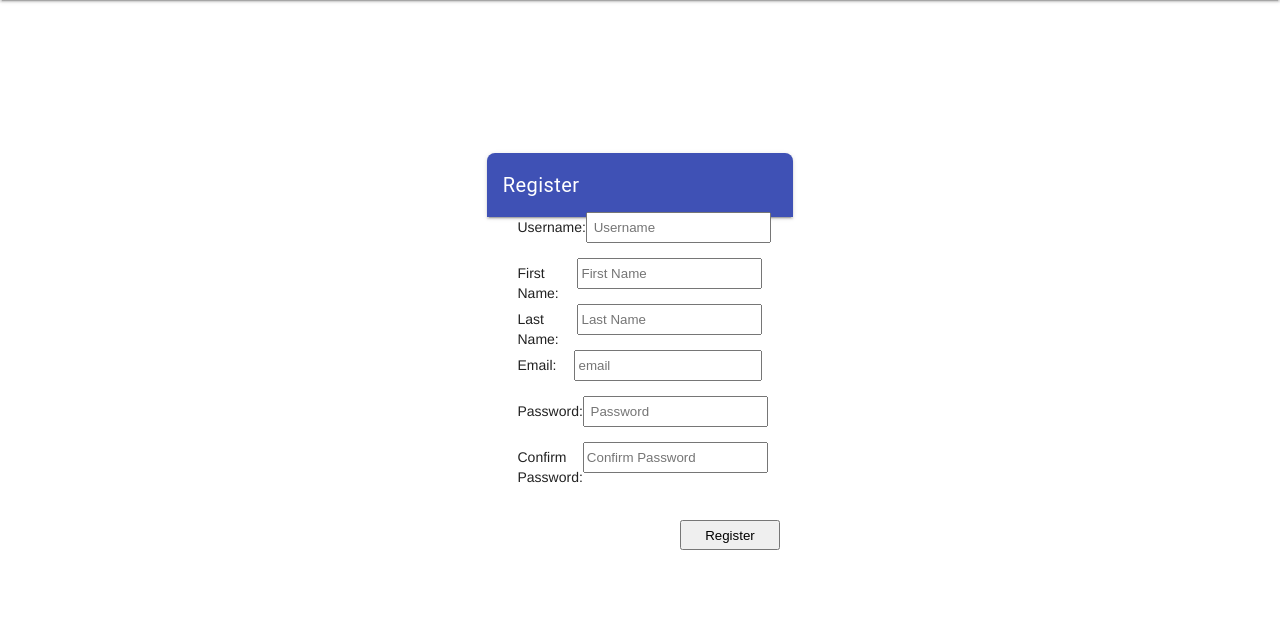
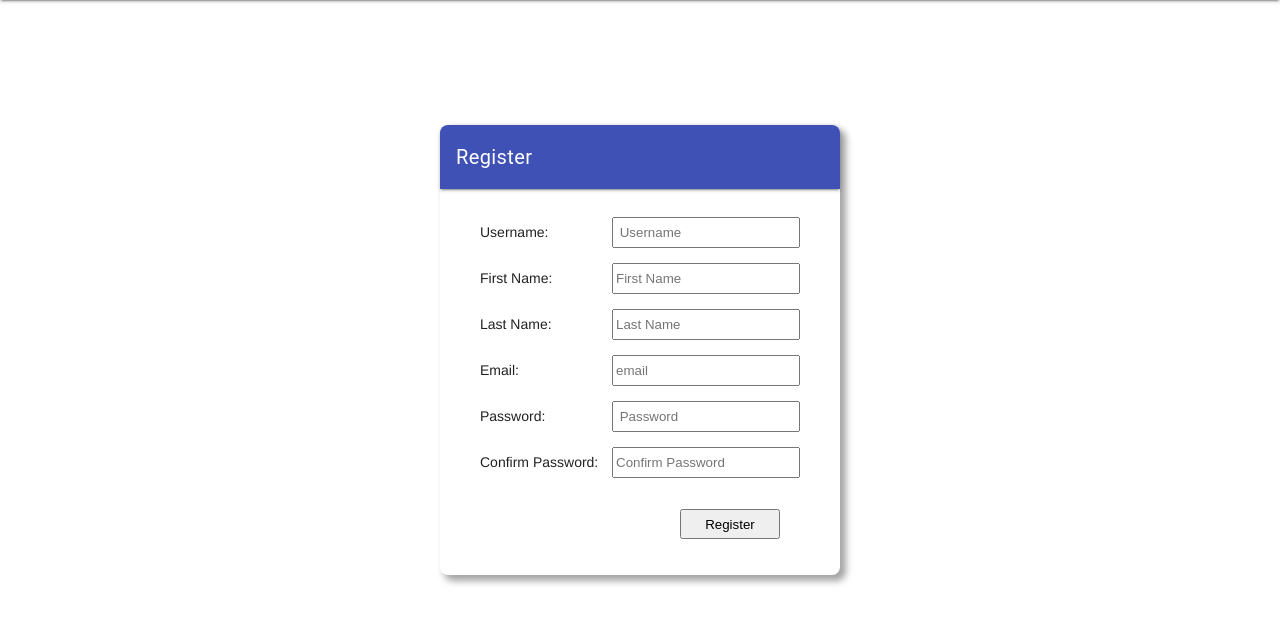
Before and after one commit to BastiEbel/join-backend, a Django app: page /register/ in a window 1280 px wide. Shown: the part 64-688 px from the top of the page. Run offline with Django 4.2, Linux system fonts and the light colour scheme; some libraries are stand-ins or nearby versions.

Commit message:
Style changes

```diff
--- a/join_backend_app/settings.py
+++ b/join_backend_app/settings.py
@@ -121,7 +121,6 @@ STATIC_URL = '/static/'
 STATICFILES_DIRS = [
     BASE_DIR / "static",
 ]
-STATIC_ROOT = 'static'
 
 # Default primary key field type
 # https://docs.djangoproject.com/en/4.0/ref/settings/#default-auto-field
--- a/joinboard/templates/auth/register.html
+++ b/joinboard/templates/auth/register.html
@@ -18,12 +18,12 @@
             <div class="register-field">Email: <input name="email" type="email" id="eMail" placeholder="email"></div>
             <div class="register-field">Password: <input name="password" type="password" placeholder=" Password"></div>
             <div class="register-field">Confirm Password: <input name="confirm_password" type="password" placeholder="Confirm Password"></div>
-            <div class="login-container"><button>Register</button></div>
             {% if wrongPassword %}
             <p>Please write the same password.</p>
             {% endif %} {% if wrongUsername %}
             <p>Username already exists.</p>
             {% endif %}
+            <div class="login-container"><button>Register</button></div>
         </div>
     </div>
 </form>
--- a/static/css/style.css
+++ b/static/css/style.css
@@ -64,7 +64,7 @@ input {
 }
 
 button {
-    margin-top: 32px;
+    margin-top: 16px;
     margin-bottom: 32px;
     width: 100px;
     height: 30px;
@@ -72,7 +72,7 @@ button {
 
 .login-field {
     margin-top: 30px;
-    height: 300px;
+    height: 350px;
     display: flex;
     justify-content: center;
     align-items: center;
@@ -99,6 +99,13 @@ a:hover {
     color: black;
 }
 
+.container {
+    width: 400px !important;
+    height: 450px !important;
+    box-shadow: 5px 5px 7px 1px rgba(0, 0, 0, 0.36) !important;
+    border-radius: 8px !important;
+}
+
 .container-register {
     height: 80px;
     padding-right: 40px;
```
Also changed, not shown: db.sqlite3.
